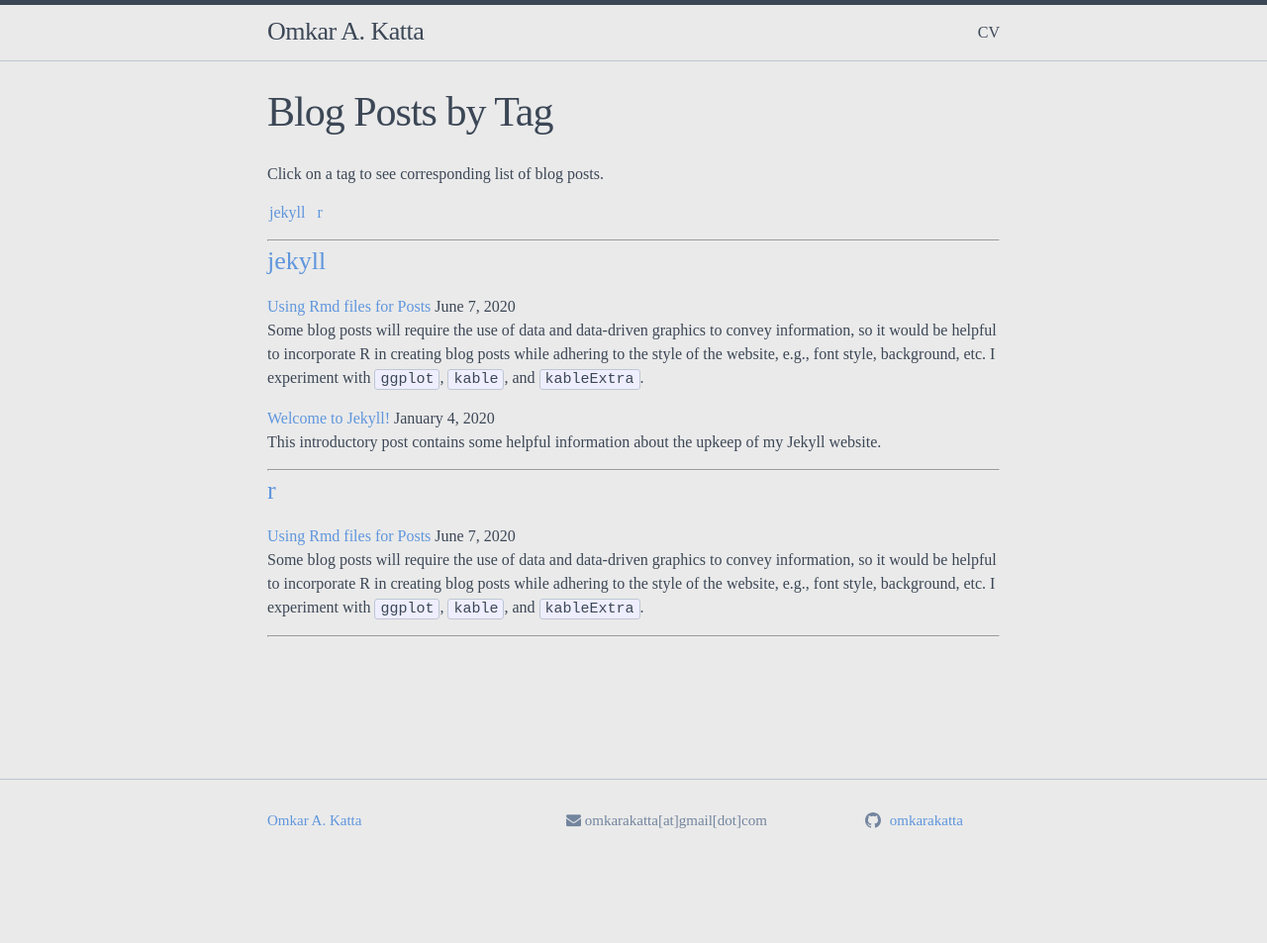
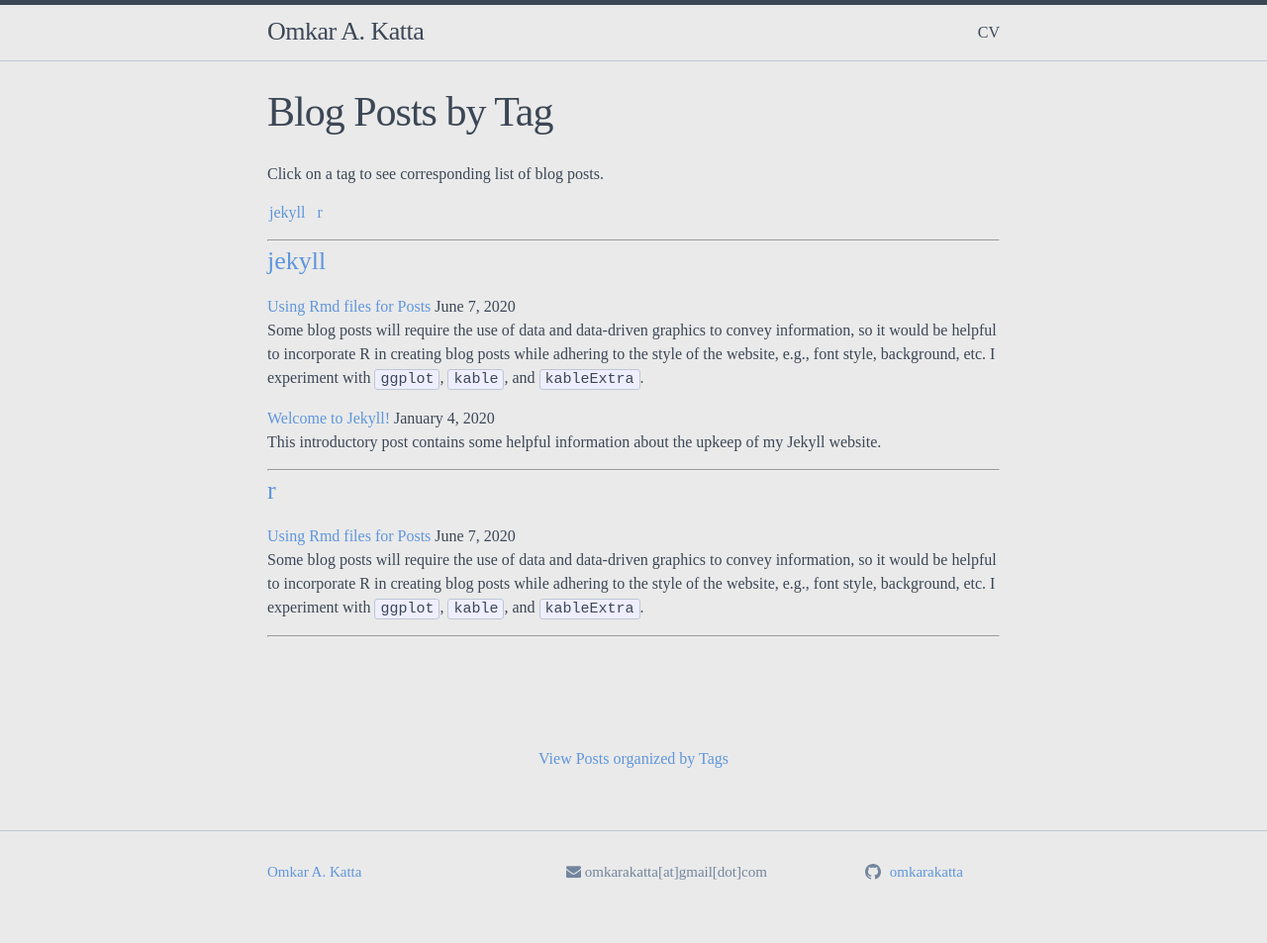
Before and after one commit to omkarakatta/omkarakatta.github.io, a Jekyll site: the page built from pages/postsbytag.md, in a window 1280 px wide. Shown: the whole page at 99% size. Built offline with Jekyll 4.4.1, drawn with Linux system fonts in a browser that asks for light colours; nearby versions of some CDN libraries; before the commit the page ends 900 px from its top, so only the background shows below that.

Commit message:
edit blog and postsbytag

```diff
--- a/pages/blog.html
+++ b/pages/blog.html
@@ -7,9 +7,9 @@
 <ul>
 {% for post in site.posts %}
     {% if post.url contains ".html" %}
-    <li>
+    <li style="list-style-type: none; margin:0">
+        <span class="date">{{ post.date | date: "%b %Y"  }}: &nbsp; </span>
         <a href="{{ post.url }}">{{ post.title }}</a>
-        <span class="date"> &nbsp; {{ post.date | date: "%B %Y"  }}</span>
     </li>
     {% endif %}
 {% endfor %}
--- a/pages/postsbytag.md
+++ b/pages/postsbytag.md
@@ -38,6 +38,15 @@
   ---
 {% endfor %}
 
+<br>
+<br>
+<br>
+<br>
+
+<div style="text-align: center">
+<a href="/blog/" title="View Posts by Date">View Posts organized by Tags</a>
+</div>
+
 <!-- {% for tag in site.tags %}
   <h3>{{ tag[0] }}</h3>
   <ul style="list-style-type: none; margin:0">
```
